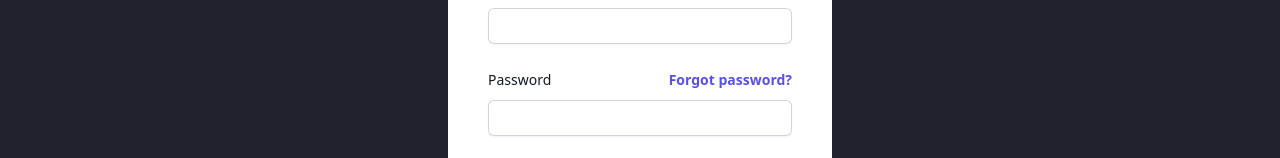
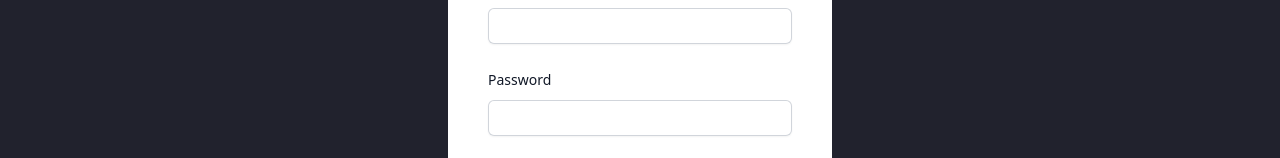
Before and after one commit to rovertnet/open_source, a React (Vite) app: page /register in a window 1280 px wide. Shown: the part 364-522 px from the top of the page. Built offline with nearby package versions, Linux system fonts and the light colour scheme.

Commit message:
nouveau commit

```diff
--- a/src/pages/Authentification.jsx
+++ b/src/pages/Authentification.jsx
@@ -20,7 +20,6 @@ const Authentification = () => {
               autoComplete="off"
               method="POST"
             >
-
               <div>
                 <label
                   htmlFor="email"
@@ -47,6 +46,15 @@ const Authentification = () => {
                   >
                     Password
                   </label>
+
+                  <div className="text-sm">
+                    <a
+                      href="#"
+                      className="font-semibold text-indigo-600 hover:text-indigo-500"
+                    >
+                      Forgot password?
+                    </a>
+                  </div>
                 </div>
                 <div className="mt-2">
                   <input
--- a/src/pages/Register.jsx
+++ b/src/pages/Register.jsx
@@ -50,7 +50,6 @@ const Register = () => {
                     id="email"
                     name="email"
                     type="email"
-                    autoComplete="email"
                     required
                     className="block w-full rounded-md border-0 py-1.5 text-gray-900 shadow-sm ring-1 ring-inset ring-gray-300 placeholder:text-gray-400 focus:ring-2 focus:ring-inset focus:ring-indigo-600 sm:text-sm sm:leading-6"
                   />
@@ -65,14 +64,6 @@ const Register = () => {
                   >
                     Password
                   </label>
-                  <div className="text-sm">
-                    <a
-                      href="#"
-                      className="font-semibold text-indigo-600 hover:text-indigo-500"
-                    >
-                      Forgot password?
-                    </a>
-                  </div>
                 </div>
                 <div className="mt-2">
                   <input
```
